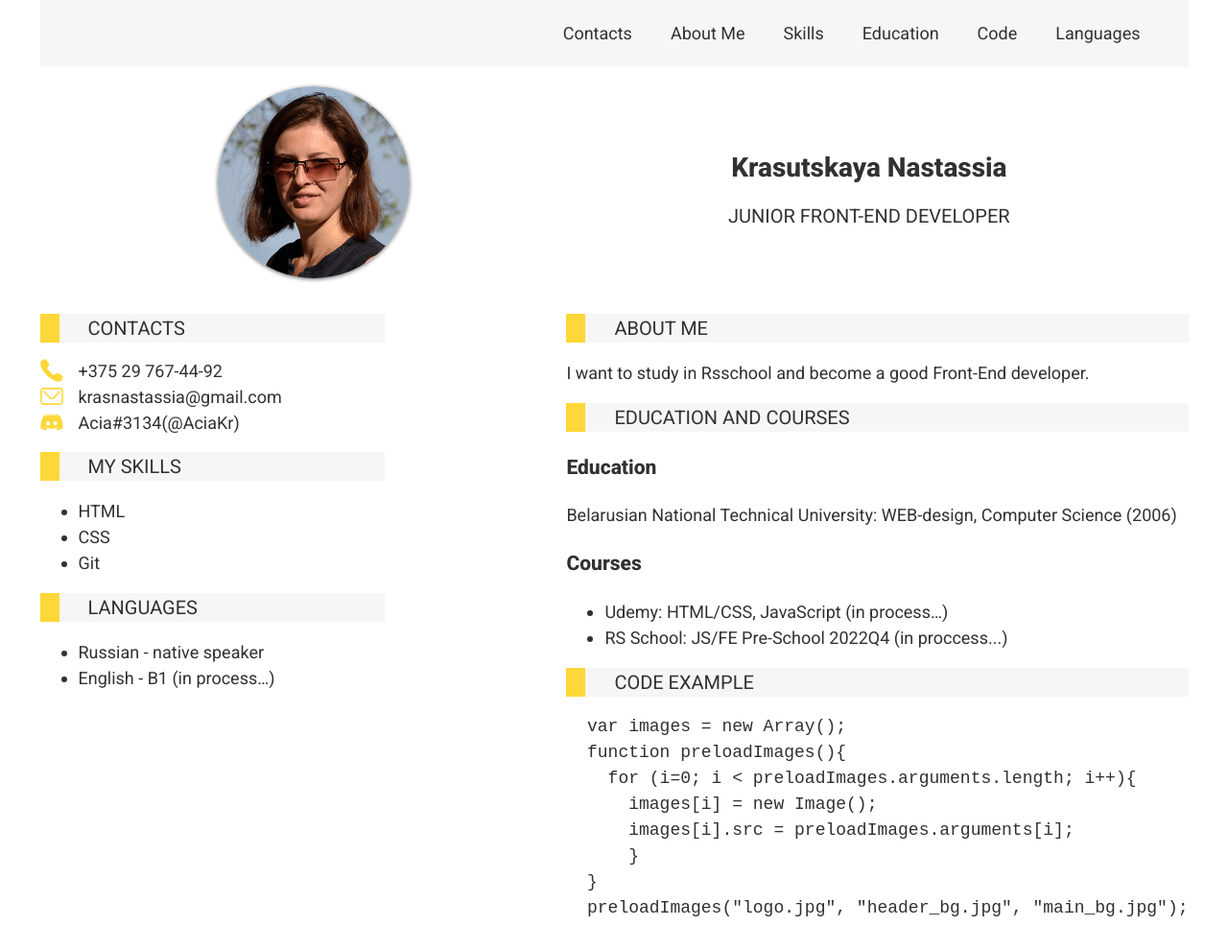
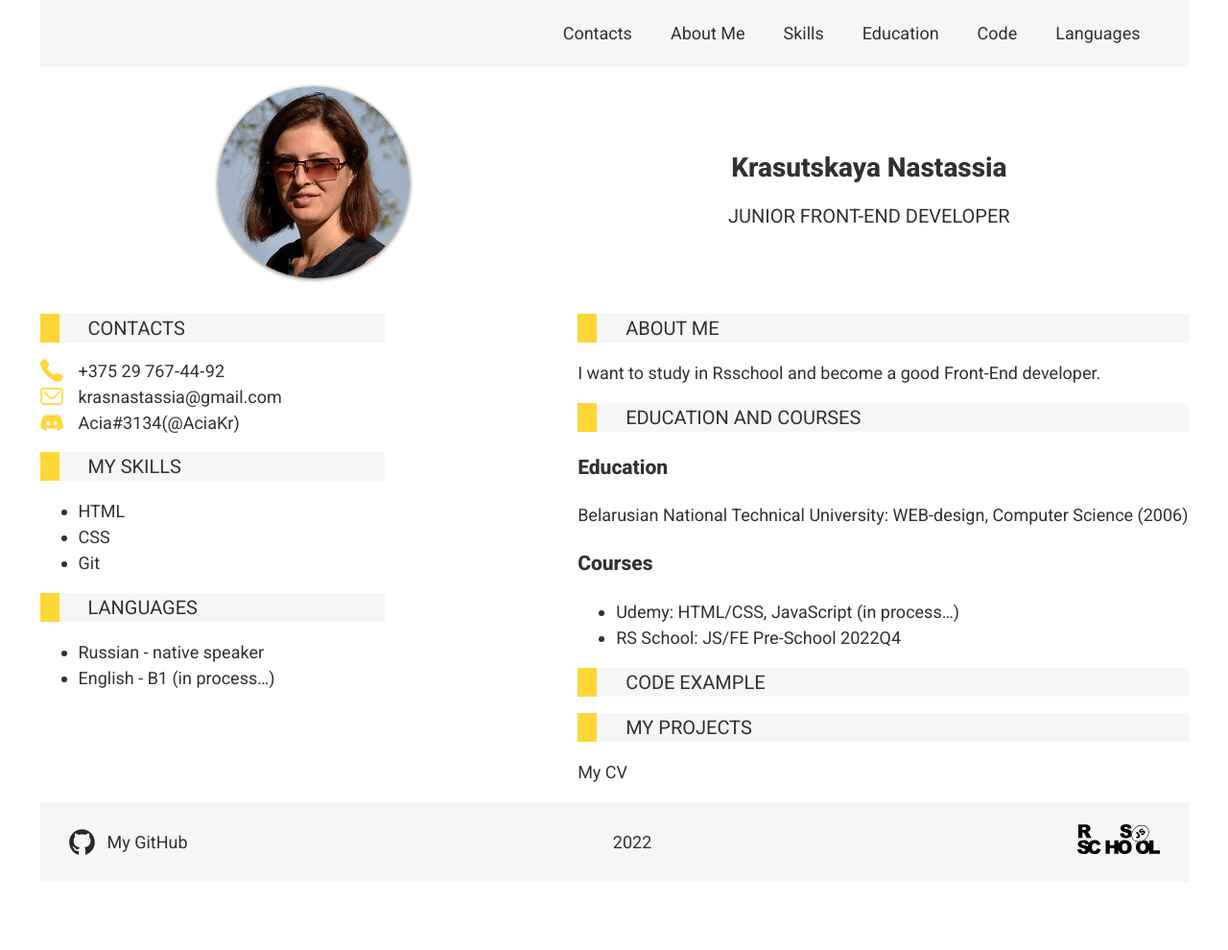
Before and after one commit to AciaKr/rsschool-cv3, a plain HTML site: page index.html in a window 1280 px wide. Shown: the top 990 px of the page at 96% size. After the commit the page ends 919 px from the top, so only its background shows below. Drawn offline with Linux system fonts and the light colour scheme.

Commit message:
fix: fix bugs

```diff
--- a/index.html
+++ b/index.html
@@ -40,7 +40,7 @@
             <section class="section" id="contacts">
               <h2 class="section-title">Contacts</h2>
               <ul class="section-list">
-                <li class="section-item contacts-item"><a href="tel:+375297674492" class="link">+375 29 767-44-92</a></li>
+                <li class="section-item contacts-item"><a href="tel:+375297674492" class="link">+375&nbsp;29&nbsp;767&#8209;44&#8209;92</a></li>
                 <li class="section-item contacts-item"><a href="mailto:krasnastassia@gmail.com"  class="link">krasnastassia@gmail.com</a></li>
                 <li class="section-item contacts-item">Acia#3134(@AciaKr)</li>
               </ul>
@@ -73,12 +73,13 @@
               <h3>Courses</h3>
               <ul>
                 <li><span>Udemy:</span> HTML/CSS, JavaScript (in process…)</li>
-                <li><span>RS School:</span> JS/FE Pre-School 2022Q4 (in proccess...)</li>
+                <li><span>RS School:</span> JS/FE Pre-School 2022Q4</li>
               </ul>
             </section>
             <section class="section" id="code">
               <h2 class="section-title">Code Example</h2>
-              <pre>
+              <!--
+                <pre>
   var images = new Array();
   function preloadImages(){
     for (i=0; i &lt; preloadImages.arguments.length; i++){
@@ -88,10 +89,11 @@
   }
   preloadImages("logo.jpg", "header_bg.jpg", "main_bg.jpg");
               </pre>
+            -->
             </section>
             <section class="section" id="projects">
               <h2 class="section-title">MY projects</h2>
-              <p><a href="https://aciakr.github.io/rsschool-cv/"  class="link">My CV</a></p>
+              <p><a href="https://aciakr.github.io/rsschool-cv/" class="link">My CV</a></p>
             </section>
           </div>
         </div>
@@ -99,9 +101,7 @@
     </main>
     <footer class="footer">
       <div class="container footer-container">
-        <a class="footer-github link" href="https://github.com/AciaKr" target="_blank">
-            My GitHub
-        </a>
+        <a class="footer-github link" href="https://github.com/AciaKr" target="_blank">My GitHub</a>
         <p class="footer-year">2022</p>
         <a class="footer-rsschool" href="https://rs.school/js/" target="_blank">
             <img src="./assets/icon/rs_school_js.svg" width="86" height="32" alt="RS School">
```
